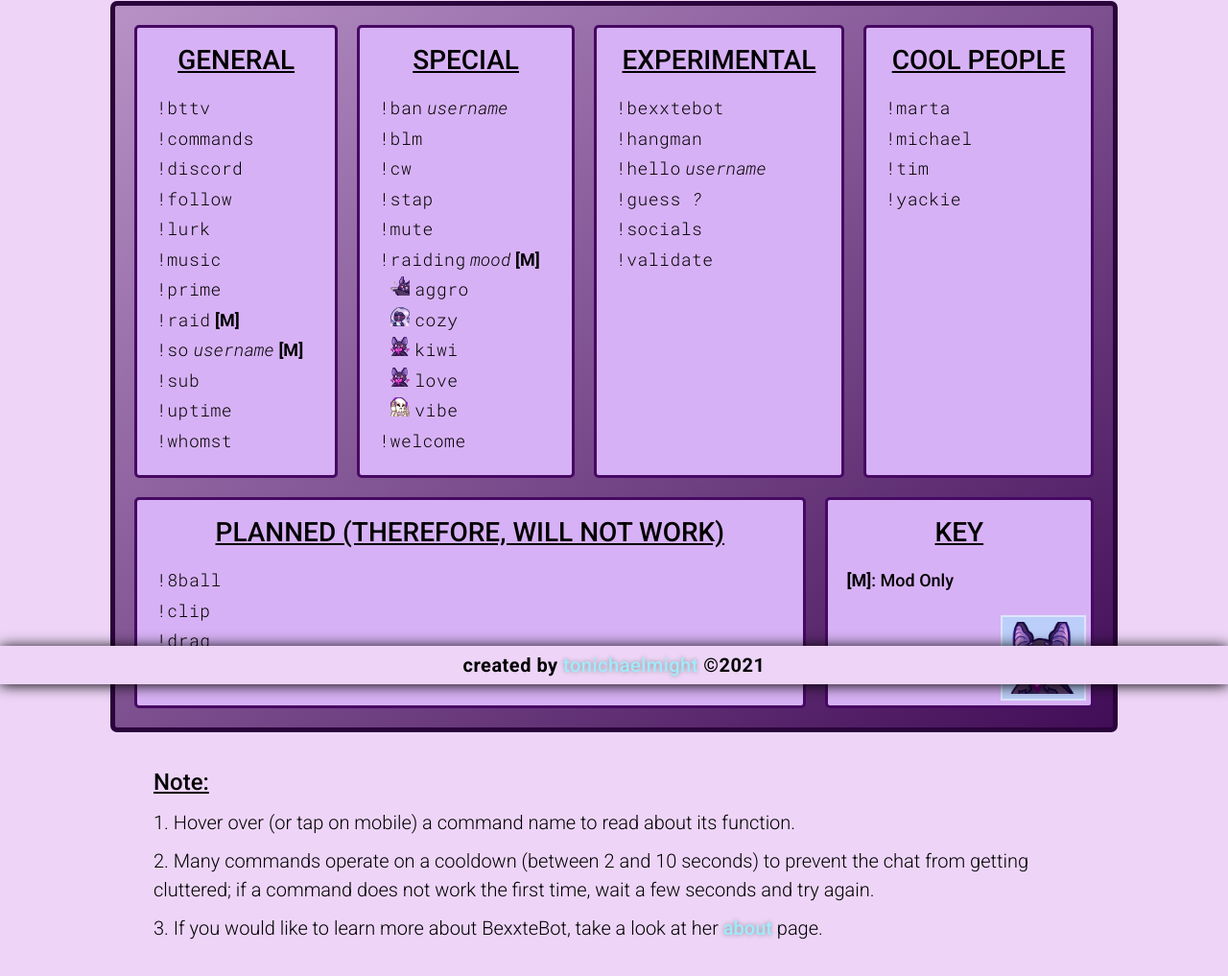
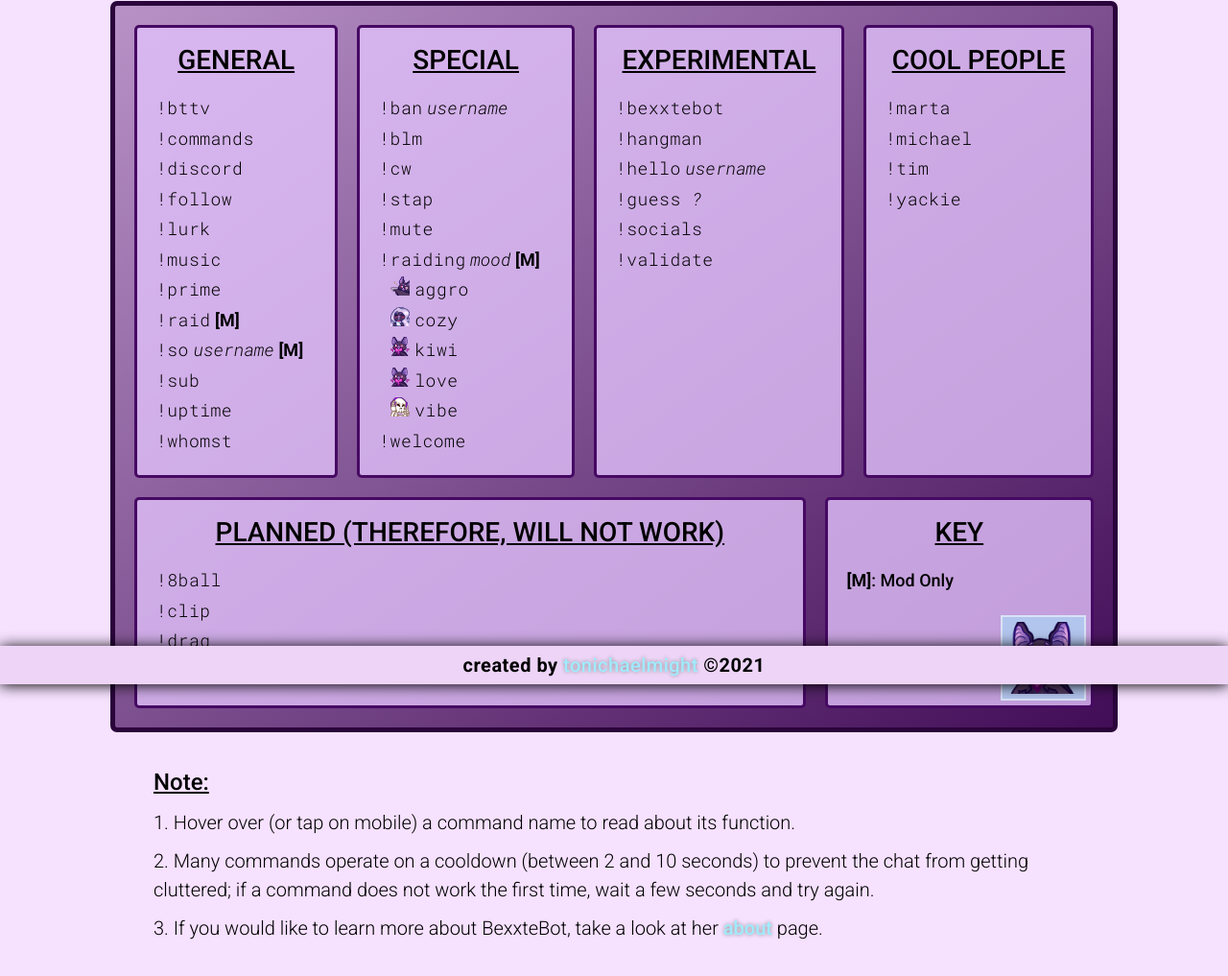
Before and after one commit to bexxtebot/bexxtebot.github.io, a plain HTML site: page index.html in a window 1280 px wide. Shown: the part 87-1104 px from the top of the page at 96% size. Drawn offline with Linux system fonts and the light colour scheme.

Commit message:
really actually the links are fixed

```diff
--- a/about.css
+++ b/about.css
@@ -20,7 +20,7 @@ section p {
 
 article {
     border: 3px solid rgb(70, 9, 99);
-    background-color: rgb(215, 177, 245);
+    background-color: rgba(225, 193, 250, 0.8);
     border-radius: 5px;
     padding: 1rem;
     flex-grow: 1;
--- a/basic.css
+++ b/basic.css
@@ -4,7 +4,7 @@ html {
 
 body {
   font-family: Roboto, sans-serif;
-  background-color: rgb(238, 213, 248);
+  background-color: rgb(246, 225, 255);
 }
 
 header {
@@ -46,7 +46,7 @@ footer p {
 
 a {
   text-decoration: none;
-  text-shadow: 0 0 5px rgb(140, 140, 140);
+  text-shadow: 0 0 4px rgb(140, 140, 140);
   color: rgb(161, 235, 255);
   transition: text-shadow 0.5s,
               color 0.5s;
@@ -54,7 +54,7 @@ a {
 }
 
 a:visited {
-  color: rgb(205, 105, 223);
+  color: rgb(151, 95, 160);
   text-shadow: none;
 }
 
--- a/commands.css
+++ b/commands.css
@@ -57,7 +57,7 @@ section.tweets {
 
 article.command-list {
   border: 3px solid rgb(70, 9, 99);
-  background-color: rgb(215, 177, 245);
+  background-color: rgba(225, 193, 250, 0.8);
   border-radius: 5px;
   padding: 1rem;
   flex-grow: 1;
--- a/index.html
+++ b/index.html
@@ -152,7 +152,7 @@ Written by Michael Saunders
   </main>
 
   <footer>
-    <p>created by <a href="#" target="_blank">tonichaelmight</a> &#169;2021</p>
+    <p>created by <a href="https://tonichaelmight.github.io/" target="_blank">tonichaelmight</a> &#169;2021</p>
   </footer>
 
 </body>
```
Also changed, not shown: about.html (+1 -1 lines).
